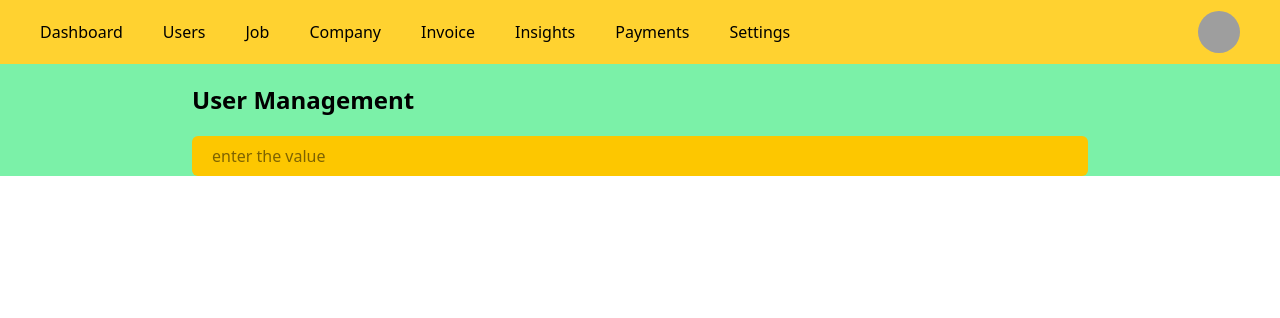
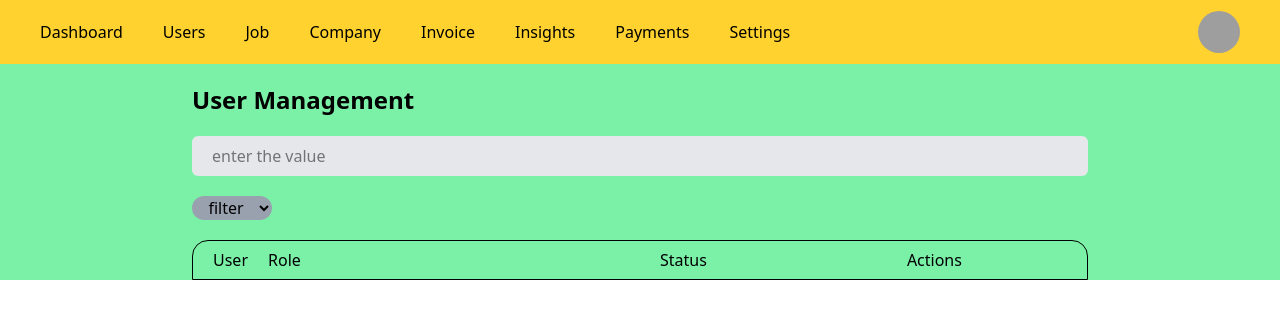
Before and after one commit to vikashkumar97983282-glitch/Talent-Talk-using-React, a React (Vite) app in the folder Talent_talk/: page / in a window 1280 px wide. Shown: the top 318 px of the page. Built offline with nearby package versions, Linux system fonts and the light colour scheme; grey boxes are pictures that could not be loaded; what ag-charts-community would draw is missing.

Commit message:
add filter and history top content .

```diff
--- a/Talent_talk/src/user/center.jsx
+++ b/Talent_talk/src/user/center.jsx
@@ -1,4 +1,6 @@
 import React from "react";
+import Filter from "./filter";
+import History from "./historyContent";
 
 
 function Center(){
@@ -8,8 +10,12 @@ function Center(){
             <div className="h-100% w-[70%] ">
                 <div className="">
                 <h1 className="font-bold text-2xl mt-5 mb-5">User Management</h1>
-                <input type="text" placeholder="enter the value" className="h-10 w-full bg-yellow-400 rounded-md p-5"/>
+                <input type="text" placeholder="enter the value" className="h-10 w-full bg-gray-200 rounded-md p-5"/>
                 </div>
+                <div className="h-100% w-[70%] mt-5">
+                    <Filter/>
+                </div>
+                <History/>
             </div>
 
         </div>
--- a/Talent_talk/src/user/filter.jsx
+++ b/Talent_talk/src/user/filter.jsx
@@ -1,10 +1,20 @@
 import React from "react";
+
 
 function Filter(){
 
     return (
         <div>
-            <h1>helllo </h1>
+            <div className="">
+                <label for="user"></label>
+                <select id="user" name="user" className="w-20 bg-gray-400 rounded-2xl text-center">
+                    <option value="vikash" className="w-20 bg-gray-400 text-center">vikash</option>
+                    <option value="ram">ram</option>
+                    <option value="filter" selected>filter</option>
+                </select>
+            </div>
         </div>
     )
 }
+
+export default Filter;
--- /dev/null
+++ b/Talent_talk/src/user/historyContent.jsx
@@ -0,0 +1,20 @@
+import React from "react";
+
+
+function HistoryContent(){
+
+    return(
+        <div className="h-10 w-full mt-5  flex flex-wrap items-center border rounded-t-2xl">
+            <div className="h-50% w-[50%] flex flex-wrap gap-5 ml-5">
+                <p>User</p>
+                <p>Role</p>
+            </div>
+            <div className="flex flex-wrap gap-50 justify-center">
+                <p>Status</p>
+                <p>Actions</p>
+            </div>
+        </div>
+    )
+}
+
+export default HistoryContent;
--- a/Talent_talk/src/user/user.jsx
+++ b/Talent_talk/src/user/user.jsx
@@ -1,6 +1,7 @@
 import React from "react";
 import Navbar from "./navbar";
 import Center from "./center";
+
 
 function User(){
 
```
Also changed, not shown: Talent_talk/src/user/history.jsx (added).
